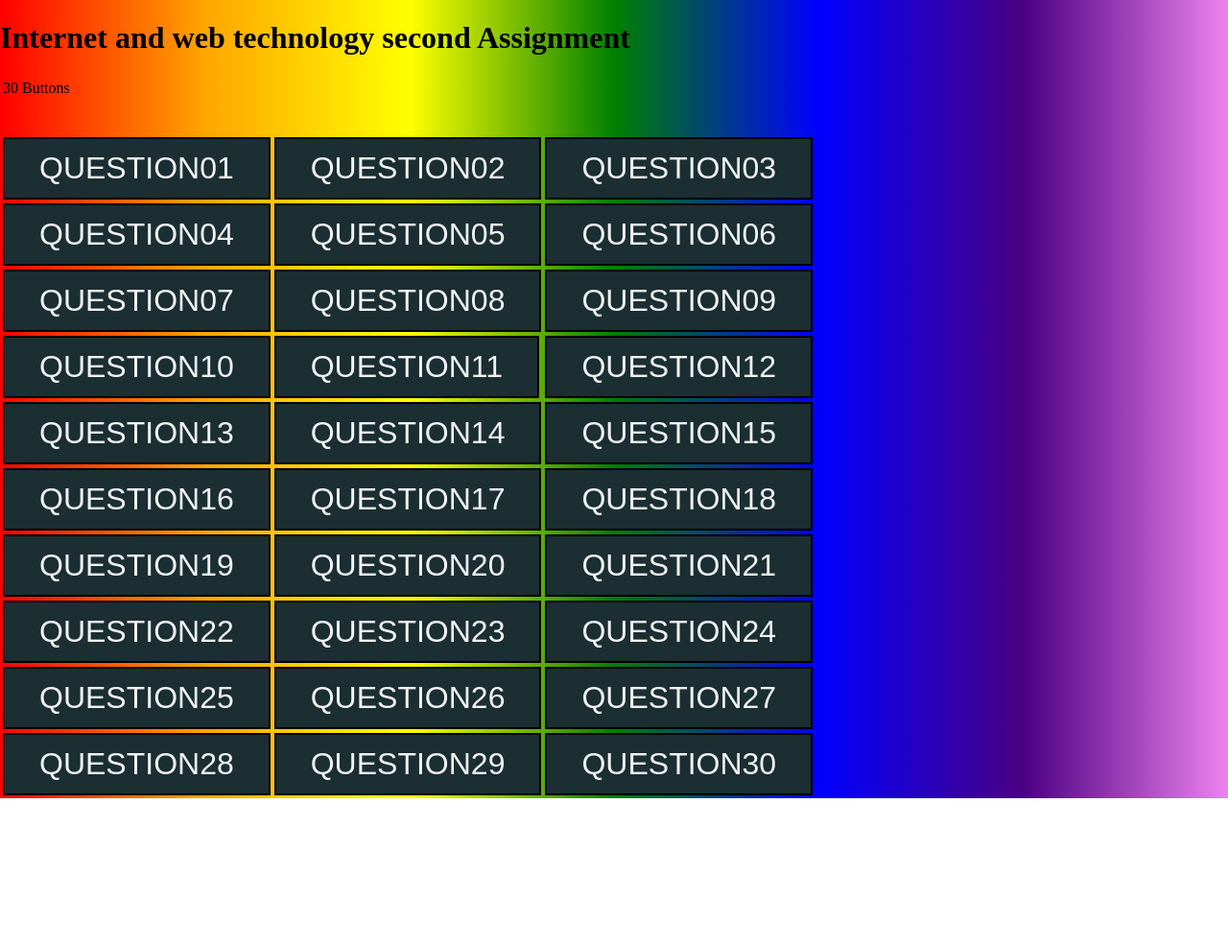
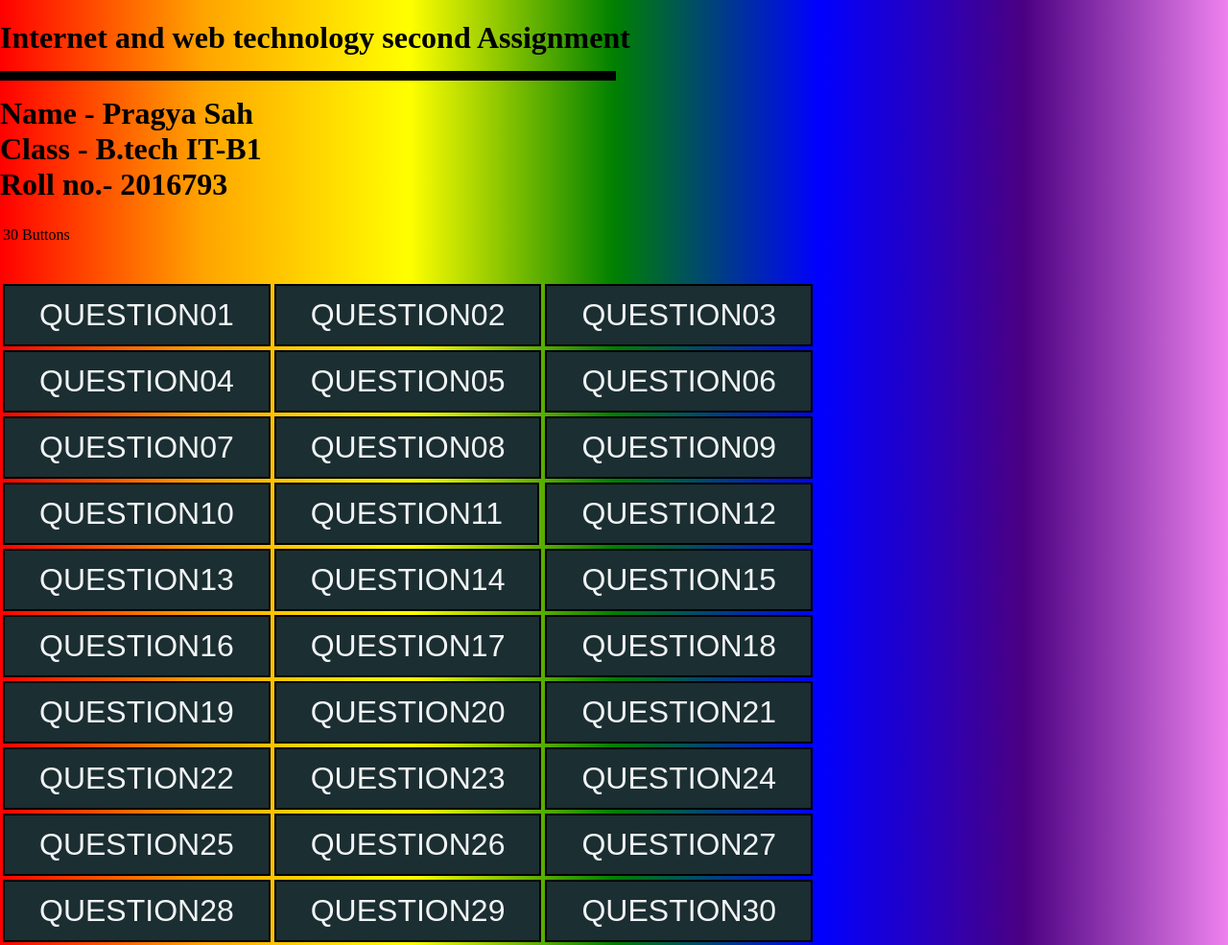
Before and after one commit to pragya03sah/IWT_FILE, a plain HTML site: page Assignment.html in a window 1280 px wide. Shown: the whole page at 96% size. Before the commit the page ends 832 px from the top, so only its background shows below. Drawn offline with Linux system fonts and the light colour scheme; a script that the page names is missing.

Commit message:
assignment

```diff
--- a/Assignment.html
+++ b/Assignment.html
@@ -10,7 +10,10 @@
 
 </head>
 <body>
-<h1> Internet and web technology second Assignment </h1>
+<h1> Internet and web technology second Assignment <br><hr color=black width="50%" size ="10 "align="left">
+     Name - Pragya Sah<br>
+     Class - B.tech IT-B1<br>
+     Roll no.- 2016793</h1>
 <div>
     <div>
         <table>
```
Also changed, not shown: question05.html (renamed from question05..html).
